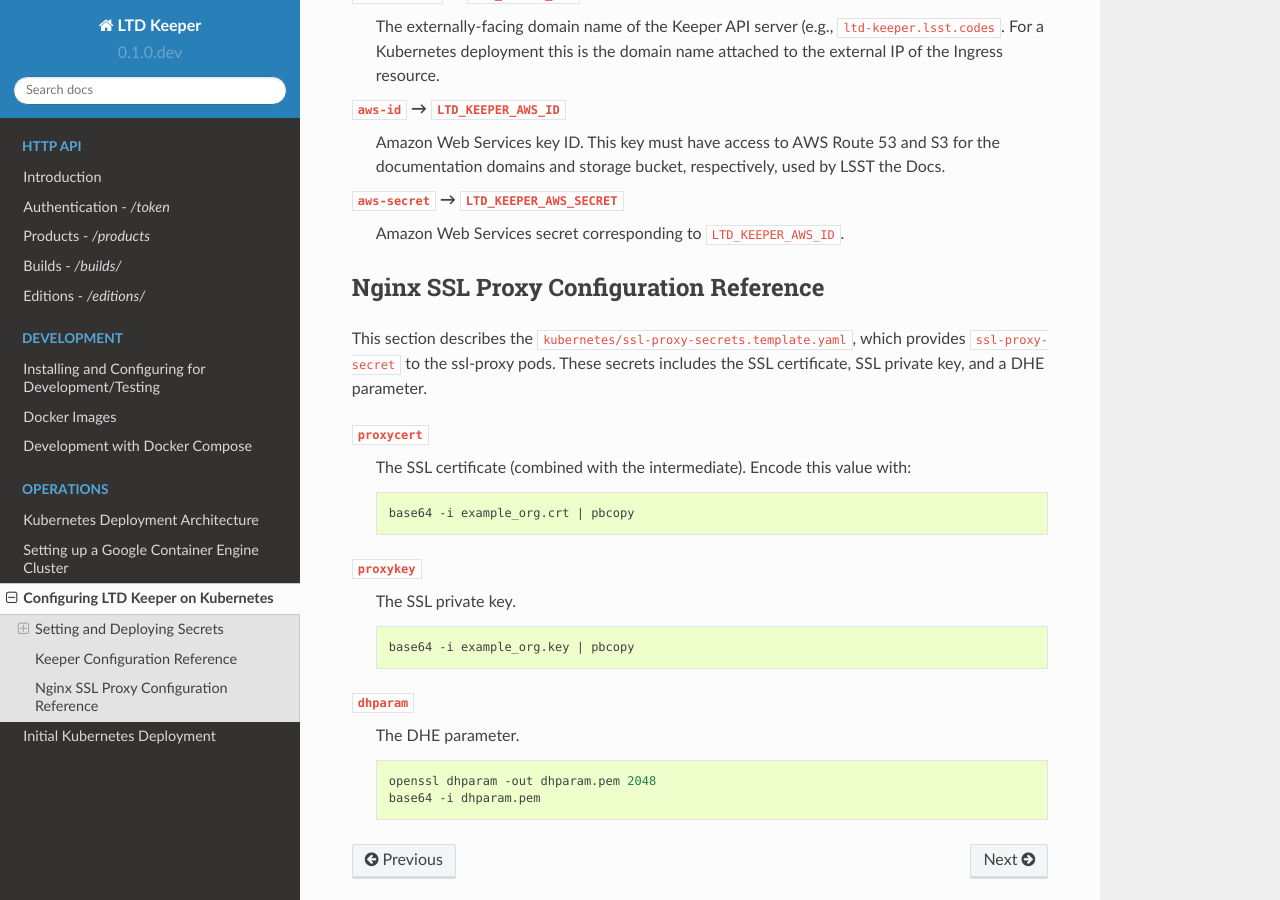
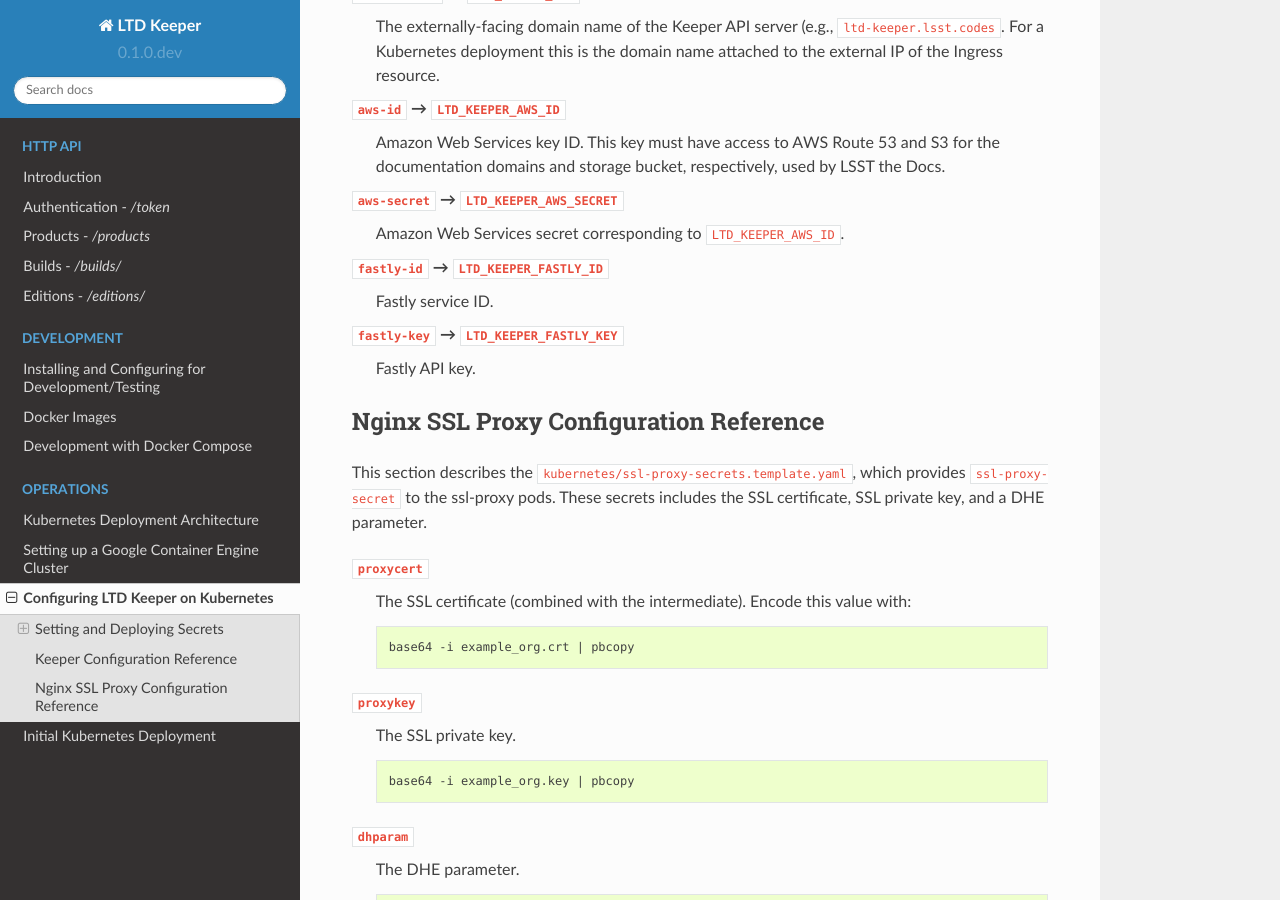
Before and after one commit to lsst-sqre/ltd-keeper, a Sphinx documentation site: the page built from docs/gke-config.rst, in a window 1280 px wide and 900 px high, scrolled down 2710 px. Built offline with Sphinx 7.4.7 and the Read the Docs theme 2.0.0, drawn with Linux system fonts in a browser that asks for light colours.

Commit message:
Add Fastly ID and Key to Kubernetes templates

```diff
--- a/docs/gke-config.rst
+++ b/docs/gke-config.rst
@@ -135,6 +135,12 @@ In each block, the first name refers to a key in the secrets file, and the arrow
 ``aws-secret`` → ``LTD_KEEPER_AWS_SECRET``
    Amazon Web Services secret corresponding to ``LTD_KEEPER_AWS_ID``.
 
+``fastly-id`` → ``LTD_KEEPER_FASTLY_ID``
+   Fastly service ID.
+
+``fastly-key`` → ``LTD_KEEPER_FASTLY_KEY``
+   Fastly API key.
+
 Nginx SSL Proxy Configuration Reference
 =======================================
 
```
Also changed, not shown: 3 other files.
